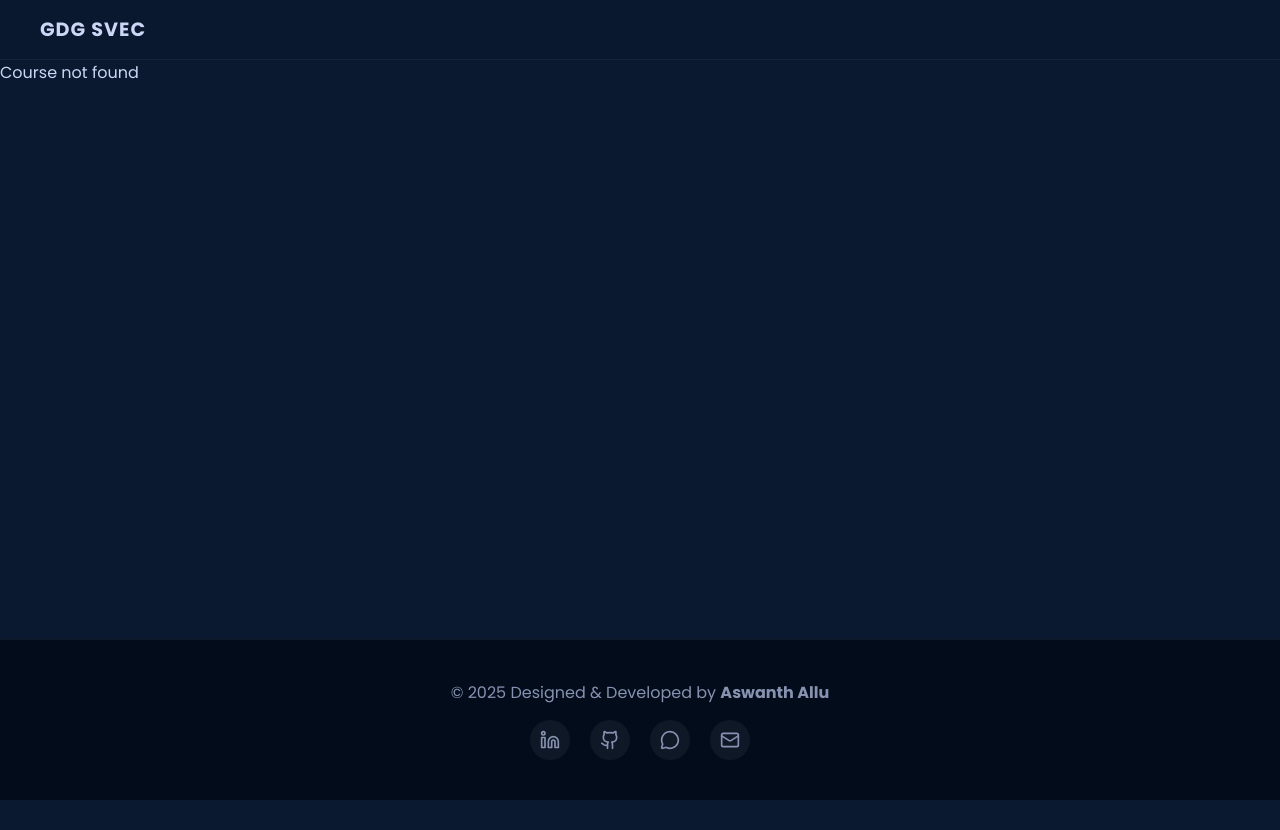
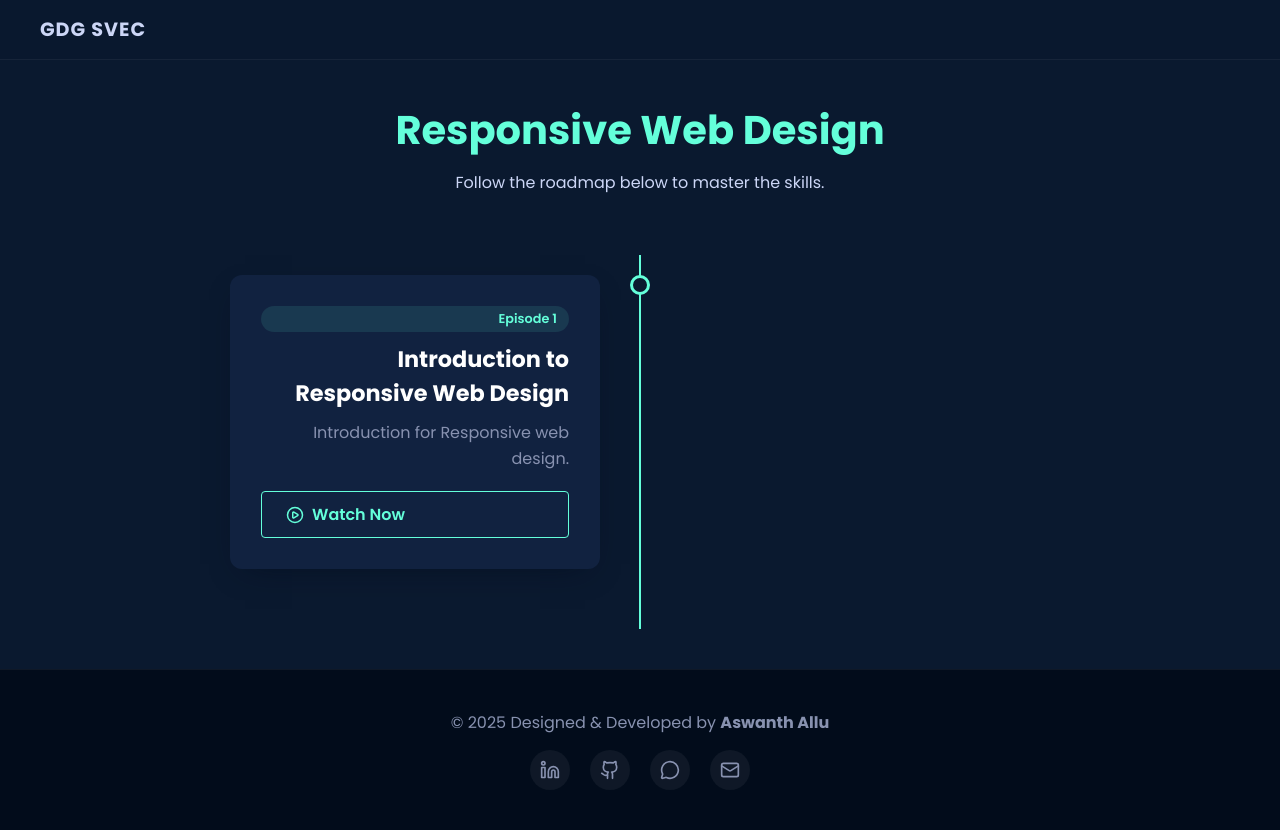
Before and after one commit to AswanthAllu/GDG_SVEC_LEARNING_PORTAL, a React (Vite) app: page /series/responsive-design in a window 1280 px wide. Before the commit this address had no page. Before the commit the page ends 800 px from the top, so only its background shows below. Built offline with nearby package versions, Linux system fonts and the light colour scheme.

Commit message:
Started New Series -2 and uploaded EP-1

```diff
--- a/src/data.js
+++ b/src/data.js
@@ -614,5 +614,122 @@ export const courses = [
         ]
       }
     ]
+  },
+
+  {
+    id: "responsive-design",
+    title: "Responsive Web Design",
+    description: "Learn how to make websites look great on all screen sizes and devices.",
+    icon: "📱",
+    episodes: [
+      {
+        id: 1,
+        title: "Introduction to Responsive Web Design",
+        desc: "Introduction for Responsive web design.",
+        videoUrl: "https://mega.nz/embed/fshXyQjL#pZ6v0BQreuyIlgP0YV4cxBY-hJb2DLV05q1ISez2I0Q",
+       quiz: [
+          {
+            question: "1. What is the main goal of Responsive Web Design?",
+            options: [
+              "To make sure a website looks good and works well on all devices (desktops, tablets, and phones).",
+              "To make a website load as slowly as possible.",
+              "To write backend database logic.",
+              "To force users to only view the site on a desktop computer."
+            ],
+            answer: "To make sure a website looks good and works well on all devices (desktops, tablets, and phones)."
+          },
+          {
+            question: "2. Which HTML tag is required to control the page's dimensions and scaling on mobile devices?",
+            options: [
+              "<meta name=\"viewport\">",
+              "<title>",
+              "<link rel=\"stylesheet\">",
+              "<script>"
+            ],
+            answer: "<meta name=\"viewport\">"
+          },
+          {
+            question: "3. What is a 'Media Query' in CSS?",
+            options: [
+              "A way to query a database for media files like images and videos.",
+              "A CSS technique used to apply styles only when a specific condition is true (e.g., screen width).",
+              "A JavaScript function to play audio on a webpage.",
+              "An HTML tag used to embed responsive videos."
+            ],
+            answer: "A CSS technique used to apply styles only when a specific condition is true (e.g., screen width)."
+          },
+          {
+            question: "4. What does the 'Mobile-First' approach mean in web development?",
+            options: [
+              "Designing the desktop version first, then shrinking it for mobile.",
+              "Only building websites for mobile phones and ignoring desktops.",
+              "Designing the mobile version of a website first, and then scaling it up for larger screens.",
+              "Developing mobile apps using Java or Swift instead of web technologies."
+            ],
+            answer: "Designing the mobile version of a website first, and then scaling it up for larger screens."
+          },
+          {
+            question: "5. How do you make an image responsive so it never scales larger than its original size but shrinks on smaller screens?",
+            options: [
+              "width: 100px; height: 100px;",
+              "max-width: 100%; height: auto;",
+              "min-width: 100%; height: 100%;",
+              "display: none;"
+            ],
+            answer: "max-width: 100%; height: auto;"
+          },
+          {
+            question: "6. What are 'breakpoints' in responsive design?",
+            options: [
+              "Points where the code breaks and causes an error.",
+              "Specific screen widths where the website's layout changes using media queries.",
+              "The space between text paragraphs.",
+              "The physical buttons on a mobile device."
+            ],
+            answer: "Specific screen widths where the website's layout changes using media queries."
+          },
+          {
+            question: "7. Which of the following is a relative unit commonly used in responsive design?",
+            options: [
+              "Pixels (px)",
+              "Centimeters (cm)",
+              "Percentages (%)",
+              "Inches (in)"
+            ],
+            answer: "Percentages (%)"
+          },
+          {
+            question: "8. Why is responsive web design important for Search Engine Optimization (SEO)?",
+            options: [
+              "Search engines like Google penalize mobile-friendly websites.",
+              "It allows you to hide keywords from users on mobile devices.",
+              "Search engines prioritize mobile-friendly websites in their search results.",
+              "SEO and responsive design are completely unrelated."
+            ],
+            answer: "Search engines prioritize mobile-friendly websites in their search results."
+          },
+          {
+            question: "9. Which modern CSS layout modules are heavily used to build flexible, responsive grid structures?",
+            options: [
+              "HTML Tables",
+              "Flexbox and CSS Grid",
+              "Floats and Clearfixes",
+              "Inline styling"
+            ],
+            answer: "Flexbox and CSS Grid"
+          },
+          {
+            question: "10. What does the term 'Fluid Layout' refer to?",
+            options: [
+              "A layout that uses fixed pixel widths for all elements.",
+              "A layout that uses proportional values like percentages to adapt to the screen size.",
+              "A website design that features water animations.",
+              "A layout that only works on Apple devices."
+            ],
+            answer: "A layout that uses proportional values like percentages to adapt to the screen size."
+          }
+        ]
+      }
+    ]
   }
 ];
--- a/src/pages/Home.jsx
+++ b/src/pages/Home.jsx
@@ -23,14 +23,16 @@ const Home = () => {
 
       {/* CARDS GRID */}
       <div className="course-grid">
-        {courses.map((course) => (
+        {/* Added the 'index' parameter here 👇 */}
+        {courses.map((course, index) => (
           <div key={course.id} className="course-card">
             <div className={`card-banner ${course.episodes.length === 0 ? 'locked' : ''}`}>
               <span className="course-icon">{course.icon}</span>
             </div>
 
             <div className="card-content">
-              <span className="series-label">Series 1</span>
+              {/* Used the index to dynamically output Series 1, Series 2, etc. 👇 */}
+              <span className="series-label">SERIES {index + 1}</span>
               <h3>{course.title}</h3>
               <p>{course.description}</p>
 
```
